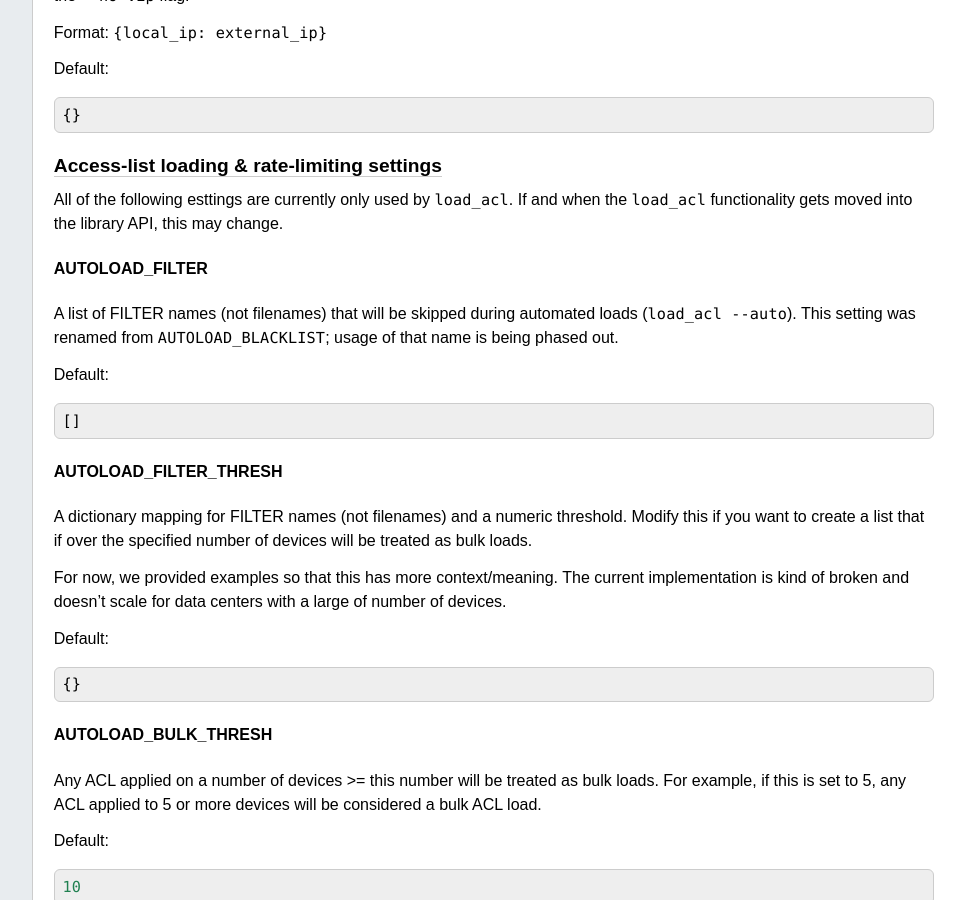
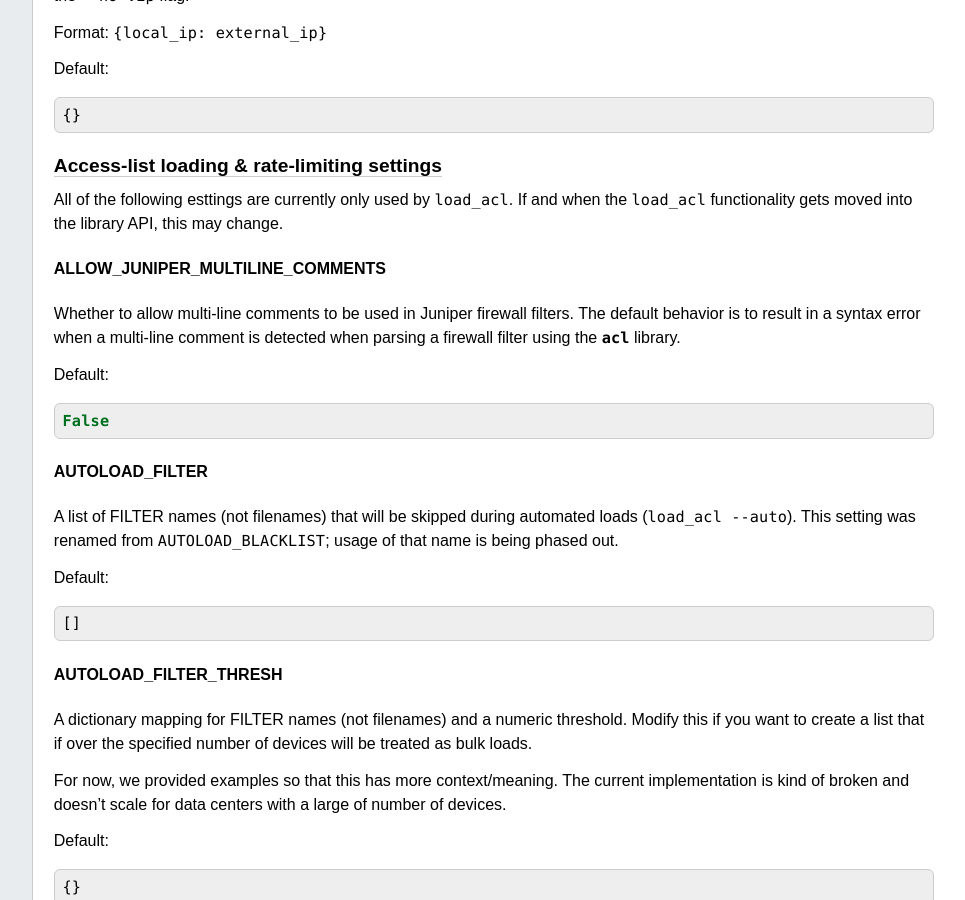
Before and after one commit to trigger/trigger, a Sphinx documentation site: the page built from docs/usage/configuration.rst, in a window 1280 px wide and 900 px high, scrolled down 13790 px. Shown: the whole window, without its empty margins (224-1189 px from the left). Built offline with Sphinx 7.4.7, drawn with Linux system fonts in a browser that asks for light colours; some of the changed text lies outside the part shown.

Commit message:
Docs for toggle of support of multi-line comments in Juniper ACLs
Change-Id: I7865f869c11d8e91110af2f6d896a7fc71bb44dc

```diff
--- a/docs/usage/configuration.rst
+++ b/docs/usage/configuration.rst
@@ -858,6 +858,19 @@ All of the following esttings are currently only used by ``load_acl``. If and
 when the ``load_acl`` functionality gets moved into the library API, this may
 change.
 
+.. setting:: ALLOW_JUNIPER_MULTILINE_COMMENTS
+
+ALLOW_JUNIPER_MULTILINE_COMMENTS
+~~~~~~~~~~~~~~~~~~~~~~~~~~~~~~~~
+
+Whether to allow multi-line comments to be used in Juniper firewall filters.
+The default behavior is to result in a syntax error when a multi-line comment
+is detected when parsing a firewall filter using the `~trigger.acl` library.
+
+Default::
+
+    False
+
 .. setting:: AUTOLOAD_FILTER
 
 AUTOLOAD_FILTER
```
